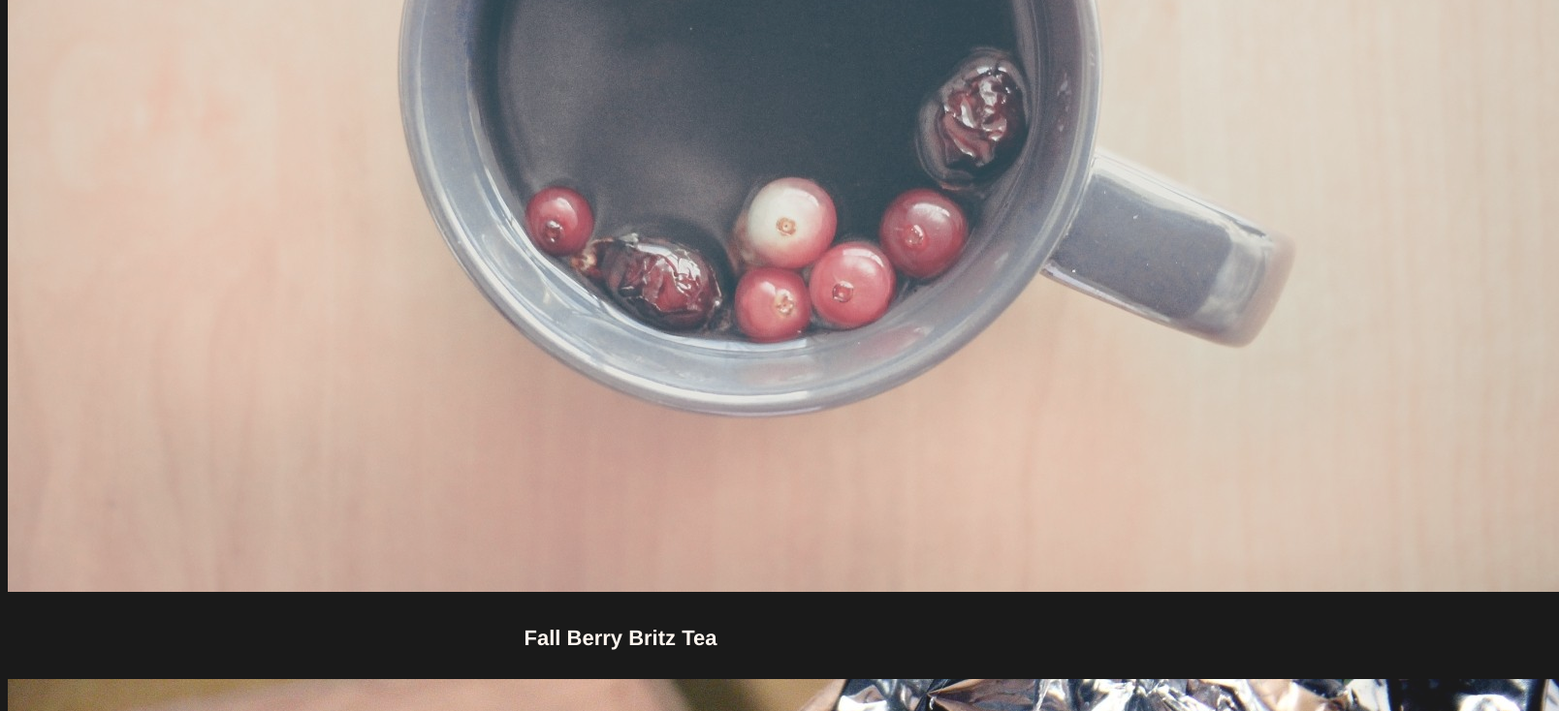
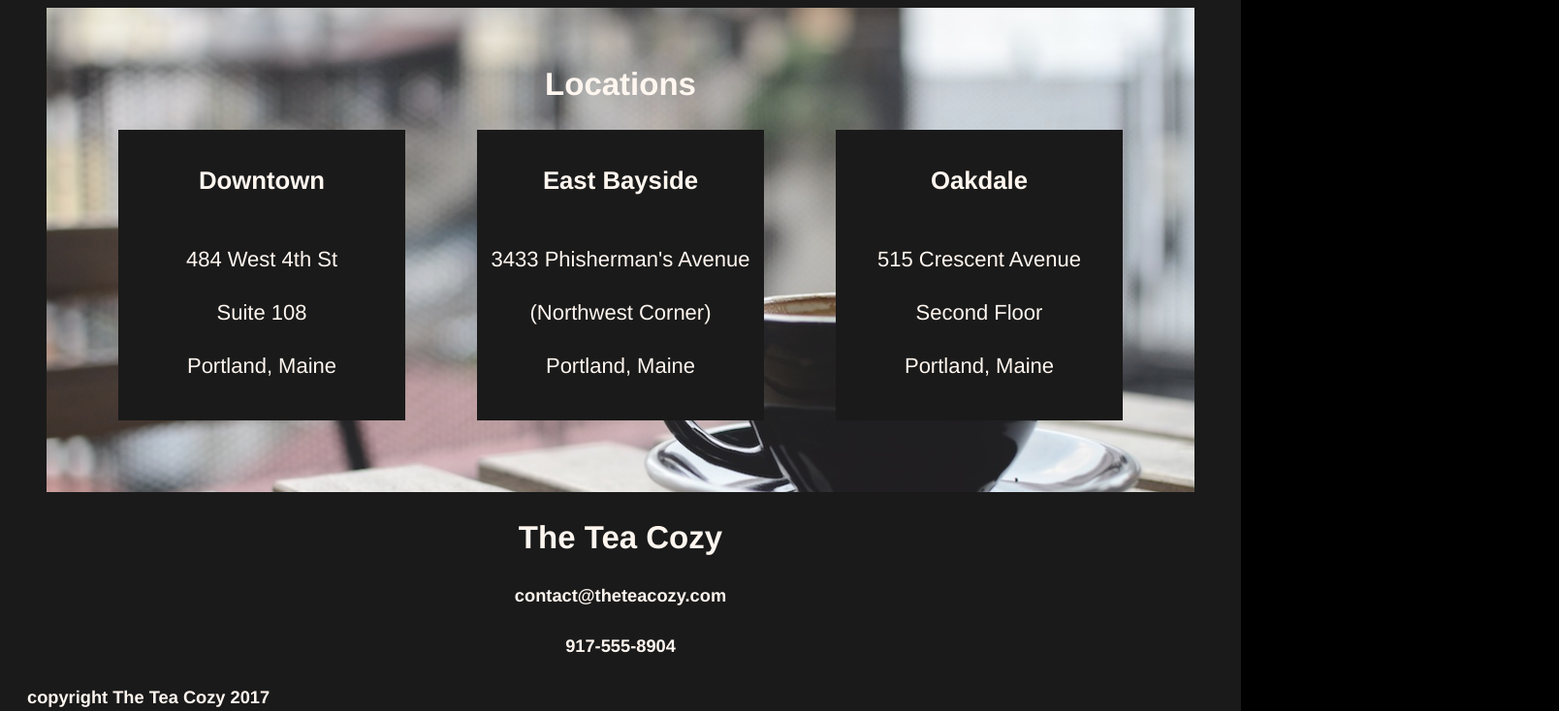
Before and after one commit to kassiakolo/tea-cozy-website, a plain HTML site: page index.html in a window 1280 px wide. Shown: the part 1680-2414 px from the top of the page at 97% size, 1608 px wide, since content can reach past the window. Drawn offline with Linux system fonts and the light colour scheme.

Commit message:
final commit

```diff
--- a/index.html
+++ b/index.html
@@ -37,7 +37,7 @@
         <h2>Tea Of The Month</h2>
         <h4>What's Stepping at The Tea Cozy?</h4>
       </div>
-      <div class="images-container">
+      <div class="images">
         <div class="image-container">
           <img src="resources/images/img-berryblitz.jpg" />
           <h4>Fall Berry Britz Tea</h4>
@@ -63,12 +63,34 @@
 
     <!-- Loctions Section -->
     <div id="locations-section">
-      <div class="image-container">
       <div class="locations">
-          <h4>Locations</h4>
-          <p class="text-box">Downtown 484 West 4th St Suite 108 Portland, Maine</p>
-          <p class="text-box">East Bayside 3433 Phisherman's Avenue (Northwest Corner) Portland, Maine</p>
-          <p class="text-box">Oakdale 515 Crescent Avenue Second Floor Portland, Maine</p>
+        <h2>Locations</h2>
+        <div class="particular-locations">
+          <div class="text-box">
+            <h3>Downtown</h3>
+            <p>484 West 4th St
+              <br />
+              Suite 108
+              <br />
+              Portland, Maine</p>
+          </div>
+          <div class="text-box">
+            <h3>East Bayside</h3>
+            <p>3433 Phisherman's Avenue
+              <br />
+              (Northwest Corner)
+              <br />
+              Portland, Maine</p>
+          </div>
+          <div class="text-box">
+            <h3>Oakdale</h3>
+            <p>515 Crescent Avenue
+              <br />
+              Second Floor
+              <br />
+              Portland, Maine</p>
+          </div>
+        </div>
       </div>
     </div>
   </div>
@@ -81,7 +103,7 @@
       <h5>917-555-8904</h5>
     </div>
     <div class="copyright">
-        <h5>copyright The Tea cozy 2017</h5>
+      <h5>copyright The Tea Cozy 2017</h5>
     </div>
   </footer>
 
--- a/resources/styles.css
+++ b/resources/styles.css
@@ -10,7 +10,6 @@ html {
 }
 
 .main-content {
-  position: static;
   padding-top: 3rem; /* To offset for fixed header. */
 }
 
@@ -48,8 +47,8 @@ nav li {
 }
 
 nav a {
- text-decoration: none;
- color: seashell;
+  text-decoration: none;
+  color: seashell;
 }
 
 /* Banner Section */
@@ -57,16 +56,91 @@ nav a {
 #banner-section {
   display: flex;
   justify-content: center;
-  align-items: flex-start;
+  align-items: center;
   background-image: url(images/img-mission-background.jpg);
   background-size: cover;
   background-repeat: no-repeat;
-  height: 1000px;
+  background-position: center;
+  height: 700px;
+  margin-left: 40px;
+  margin-right: 40px;
 }
 
+#banner-section .banner-center {
+  background-color: black;
+  opacity: 0.9;
+  width: 1350px;
+  height: 150px;
+}
 
-#banner-section .banner-center{
+/* Features Section */
+
+#features-section {
+  display: flex;
+  justify-content: center;
+  flex-wrap: wrap;
+  margin: 40px;
+}
+
+#features-section .images {
+  display: flex;
+  justify-content: space-evenly;
+  flex-wrap: wrap;
+}
+
+.image-container {
+  width: 30%;
+}
+
+.image-container img {
+  width: 100%;
+}
+
+/* Locations Section */
+
+#locations-section {
+  background-image: url(images/img-locations-background.jpg);
+  background-size: cover;
+  background-repeat: no-repeat;
+  background-position: center;
+  margin-left: 40px;
+  margin-right: 40px;
+}
+
+.locations {
+  height: 500px;
+}
+
+.particular-locations {
+  display: flex;
+  justify-content: space-evenly;
+  height: 60%;
+}
+
+.locations h2 {
+  text-align: center;
+  padding-top: 60px;
+}
+
+.particular-locations div {
+  width: 25%;
+  height: 100%;
+}
+
+.text-box {
+  width: 100%;
   background-color: black;
-  width: 1200px;
-  align-items: center;
+  line-height: 2.5rem;
+  text-align: center;
 }
+
+/* Footer*/
+
+#footer {
+  background-color: black;
+}
+
+.copyright h5 {
+  text-align: left;
+  margin-left: 20px;
+}
```
Lines whose indentation alone changed are shown as unchanged.
